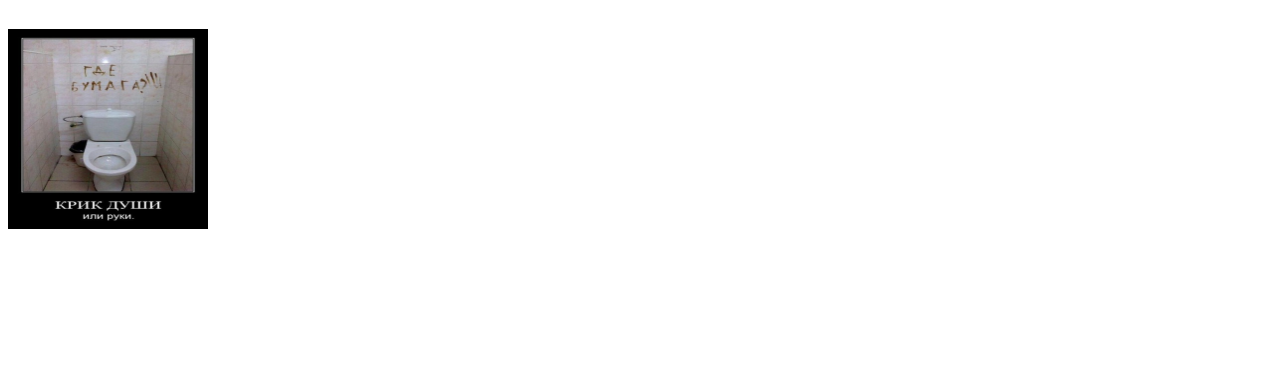
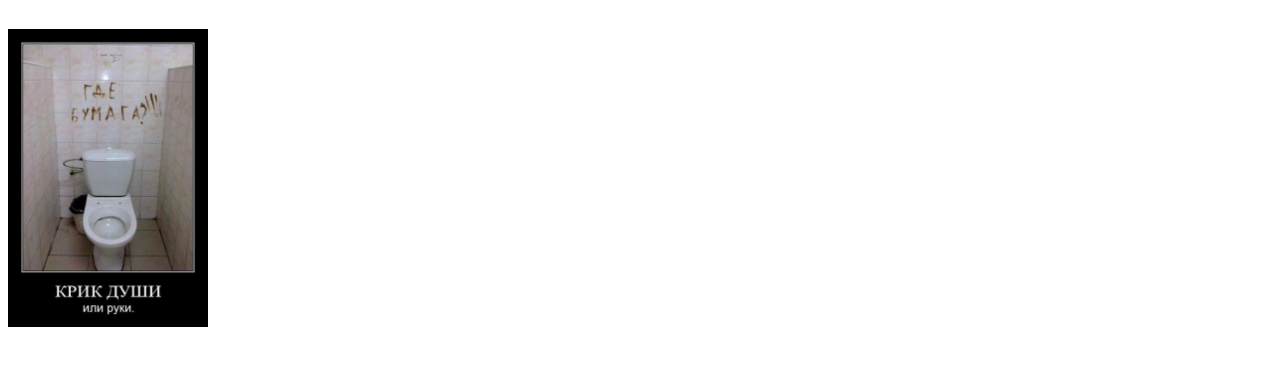
Before and after one commit to slavik221/-, a plain HTML site: page index.html in a window 1280 px wide. Shown: the part 154-520 px from the top of the page. Drawn offline with Linux system fonts and the light colour scheme.

Commit message:
Update index.html

```diff
--- a/index.html
+++ b/index.html
@@ -9,4 +9,4 @@
 Где <b>БУМАГА ??????????</b>
 </p>
 </body>
-<img src="Paper.jpg" alt="Говно" width="200" height="200" />
+<img src="Paper.jpg" alt="Говно" width="200" />
```
